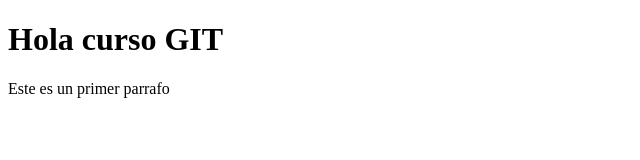
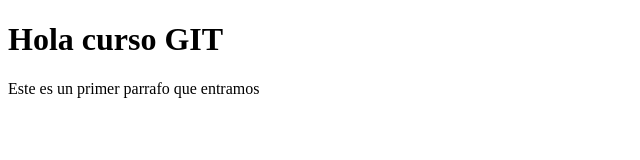
Before and after one commit to ferranponsprat/CursoGit, a plain HTML site: page index.html in a window 1280 px wide. Shown: the whole page, without its empty margins (0-640 px from the left). Drawn offline with Linux system fonts and the light colour scheme.

Commit message:
Modificamos primer parrafo

```diff
--- a/index.html
+++ b/index.html
@@ -9,7 +9,7 @@
 <h1>Hola curso GIT</h1>
 
 
-<p>Este es un primer parrafo</p>
+<p>Este es un primer parrafo que entramos</p>
 
 
 </body>
```
